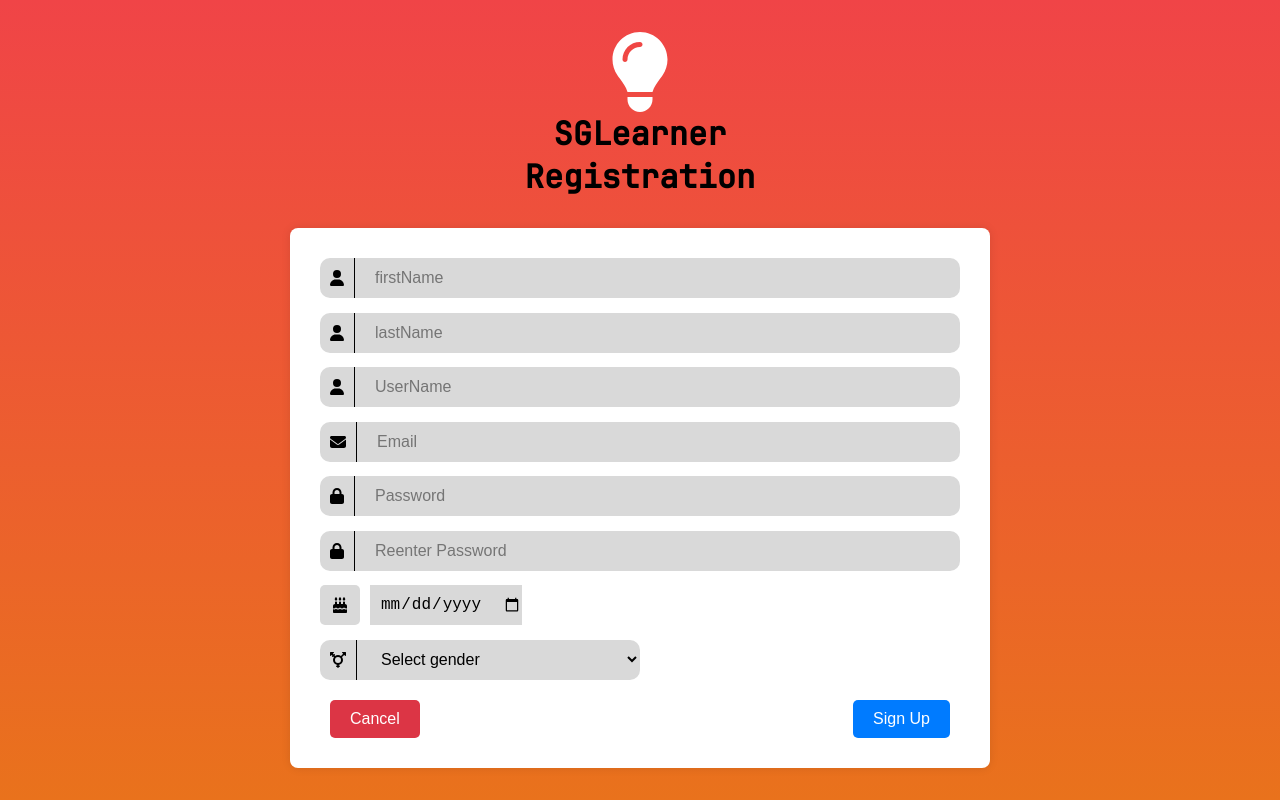
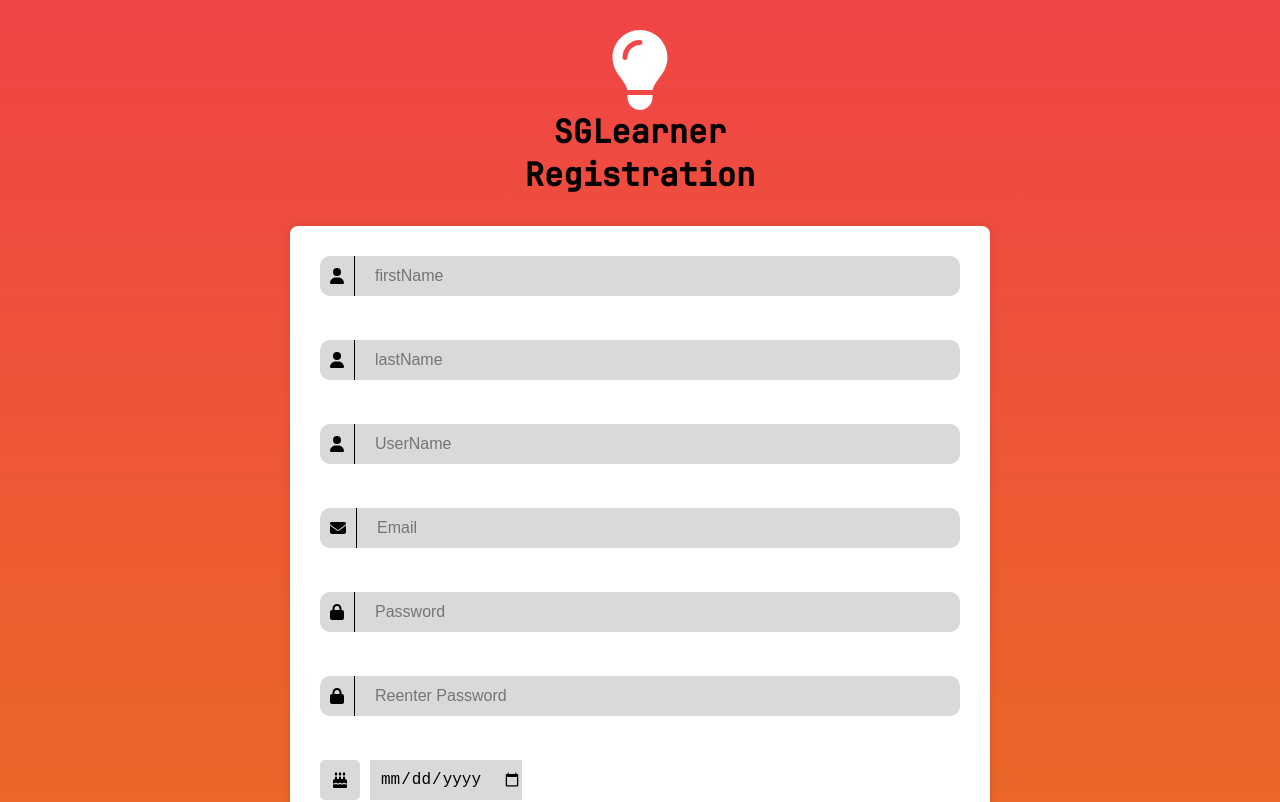
Before and after one commit to yijieNCS/nus-iss-project-development, a React (Create React App) app in the folder frontend/: page /registration in a window 1280 px wide. Shown: the top 802 px of the page. Built offline with nearby package versions, Linux system fonts and the light colour scheme.

Commit message:
mergedregpart

```diff
--- a/frontend/src/registration/Registration.css
+++ b/frontend/src/registration/Registration.css
@@ -1,4 +1,3 @@
-
 /* Containers */
 
 .titleContainer{
@@ -7,6 +6,7 @@
   justify-content: space-between;
   align-items: center;
   margin-bottom:30px;
+  margin-top: 30px;
 }
 .titleContainer h1 {
   margin: 0; /* Set margin to 0 */
@@ -16,8 +16,7 @@
 
 .bgContainer {
   min-width: 80vw; /* Minimum width of 80% of the viewport width */
-    min-height: 80vh; /* Minimum height of 80% of the viewport height */
-    height: 100vh;
+  min-height: 100vh; /* Set a minimum height to fill the viewport */
   display: flex;
   flex-direction: column; /* Stack elements vertically */
   align-items: center;
@@ -32,9 +31,10 @@
   border-radius: 8px; /* Add border radius for rounded corners */
   box-shadow: 0 0 10px rgba(0, 0, 0, 0.1); /* Add box shadow for depth */
   width: 50%; /* Adjust width as needed */
-    height:60%;
+  height:90vh;
   display:flex;
   flex-direction: column;
+  margin-bottom: 80px;
 }
 
 .formContainer {
@@ -91,6 +91,8 @@
 .bdayContainer {
   display: flex;
   align-items: center; /* Align items vertically */
+  position: relative;
+
 }
 
 
@@ -105,6 +107,7 @@
 .inputGroup {
   display: flex;
   justify-content: space-between;
+  position: relative;
 }
 
 .inputGroup input {
@@ -124,6 +127,7 @@
 width: 50%;
 background-color: #d9d9d9;
 border-radius: 10px;
+margin-bottom: 20px; /* Add margin to create space for the error message */
 }
 
 .genderContainer-icon {
@@ -186,12 +190,24 @@
 /*error*/
 
 
-
-
 .error {
 position: absolute;
-    bottom: -10px; /* Adjust as needed */
+  bottom: -15px; /* Adjust as needed */
   left: 0;
   color: red;
   font-size: 14px;
 }
+
+.bdayContainer .error {
+position: absolute; /* Position error message relative to bdayContainer */
+bottom: -15px; /* Adjust as needed to move the error message below the bdayContainer */
+color: red;
+font-size: 14px;
+}
+
+.gendererror {
+position: absolute;
+bottom: -20px; /* Adjust as needed to move the error message below the genderContainer */
+color: red;
+font-size: 14px;
+}
--- a/frontend/src/registration/Registration.js
+++ b/frontend/src/registration/Registration.js
@@ -193,7 +193,7 @@ const Registration = () => {
                             <FontAwesomeIcon icon={faLock} />
                         </div>
                             <div className="divider"></div>
-                            <input type="text" name="password" placeholder="Password" ref={passwordRef} value={formData.password} onChange={handleChange}/>
+                            <input type="password" name="password" placeholder="Password" ref={passwordRef} value={formData.password} onChange={handleChange}/>
                             {errors.password && <div className="error">{errors.password}</div>}
                     </div>
                     <div className="input-container">
@@ -201,7 +201,7 @@ const Registration = () => {
                             <FontAwesomeIcon icon={faLock} />
                         </div>
                             <div className="divider"></div>
-                            <input type="text" name="reEnterPassword" placeholder="Reenter Password" ref={reEnterPasswordRef} value={formData.reEnterPassword} onChange={handleChange}/>
+                            <input type="password" name="reEnterPassword" placeholder="Reenter Password" ref={reEnterPasswordRef} value={formData.reEnterPassword} onChange={handleChange}/>
                             {errors.reEnterPassword && <div className="error">{errors.reEnterPassword}</div>}
                     </div>
 
@@ -211,9 +211,9 @@ const Registration = () => {
                         </div>
                         <div className="inputGroup">
                             <input type="date" name="bDay" value={formData.bDay} onChange={handleChange}/>
-                            {errors.bDay && <div className="error">{errors.bDay}</div>}
+
                         </div>
-
+                        {errors.bDay && <div className="error">{errors.bDay}</div>}
                     </div>
 
                     <div className="genderContainer">
@@ -222,11 +222,11 @@ const Registration = () => {
                         </div>
                         <div className="divider"></div>
                         <select name="gender" className="genderContainer-select" ref={genderRef} value={formData.gender} onChange={handleChange}>
-                            <option disabled selected value="">Select gender</option>
+                            <option selected value="">Select gender</option>
                             <option value="male">Male</option>
                             <option value="female">Female</option>
                         </select>
-                        {errors.gender && <div className="error">{errors.gender}</div>}
+                        {errors.gender && <div className="gendererror">{errors.gender}</div>}
                     </div>
 
                 </div>
```
Also changed, not shown: 1 other file (tests, documents, lock files or other folders). Lines whose indentation alone changed are shown as unchanged.
